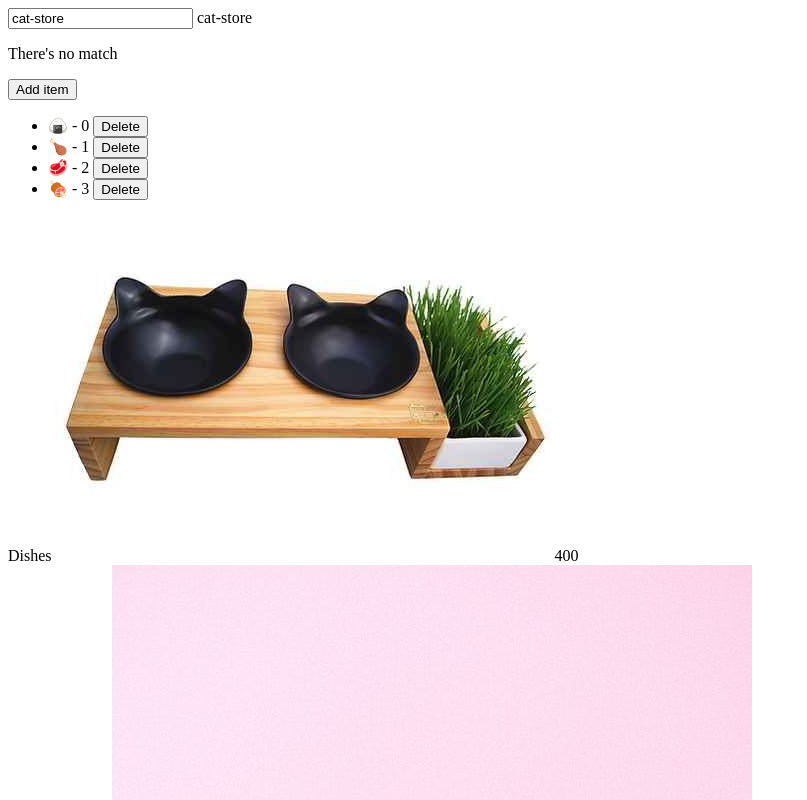
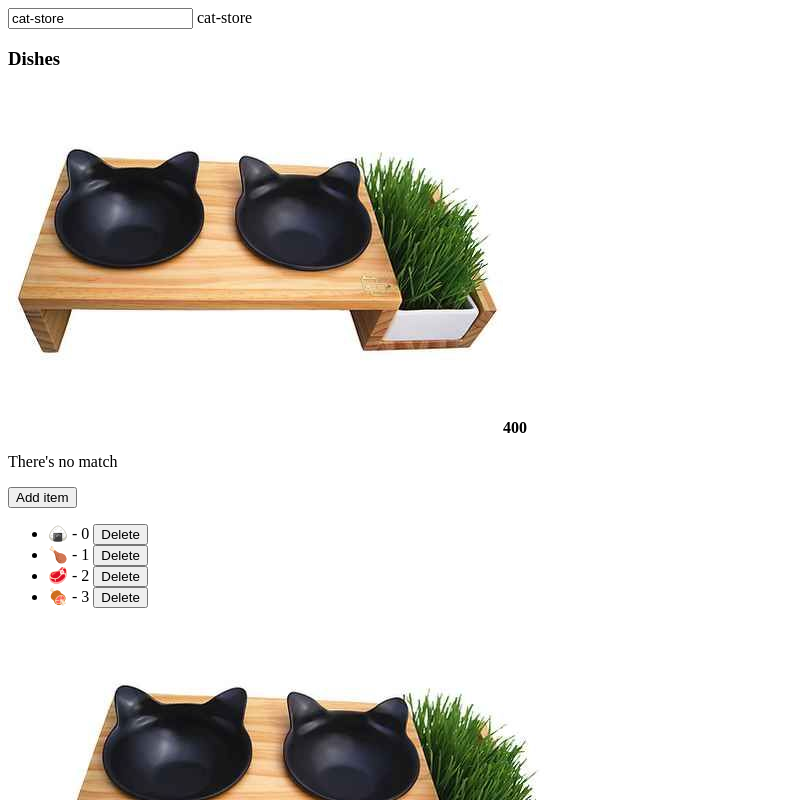
Before and after one commit to droogadulce/cat-store, an Angular app: page / in a window 1280 px wide. Shown: the top 800 px of the page, without its empty margins (0-807 px from the left). Built offline with nearby package versions, Linux system fonts and the light colour scheme.

Commit message:
Product component and decorators

```diff
--- a/src/app/app.component.html
+++ b/src/app/app.component.html
@@ -1,5 +1,7 @@
 <input type="text" [(ngModel)]="title">
 {{ title }}
+
+<app-product></app-product>
 
 <div *ngIf="title === 'cat'">
   This is a div for cats
--- a/src/app/app.module.ts
+++ b/src/app/app.module.ts
@@ -4,10 +4,12 @@ import { FormsModule } from '@angular/forms';
 
 import { AppRoutingModule } from './app-routing.module';
 import { AppComponent } from './app.component';
+import { ProductComponent } from './components/product.component';
 
 @NgModule({
   declarations: [
-    AppComponent
+    AppComponent,
+    ProductComponent
   ],
   imports: [
     BrowserModule,
--- /dev/null
+++ b/src/app/components/product.component.html
@@ -0,0 +1,3 @@
+<h3>{{ product.title }}</h3>
+<img [src]="product.image" alt="Product">
+<strong>{{ product.price }}</strong>
--- /dev/null
+++ b/src/app/components/product.component.ts
@@ -0,0 +1,18 @@
+import { Component } from '@angular/core';
+
+import { Product } from '../product.model';
+
+@Component({
+    selector: 'app-product',
+    templateUrl: './product.component.html'
+})
+export class ProductComponent {
+
+    product: Product = {
+        id: '1',
+        image: 'assets/images/dishes.jpg',
+        title: 'Dishes',
+        price: 400,
+        description: 'Dishes on a wood table and a digestive plant.'
+    };
+}
```
